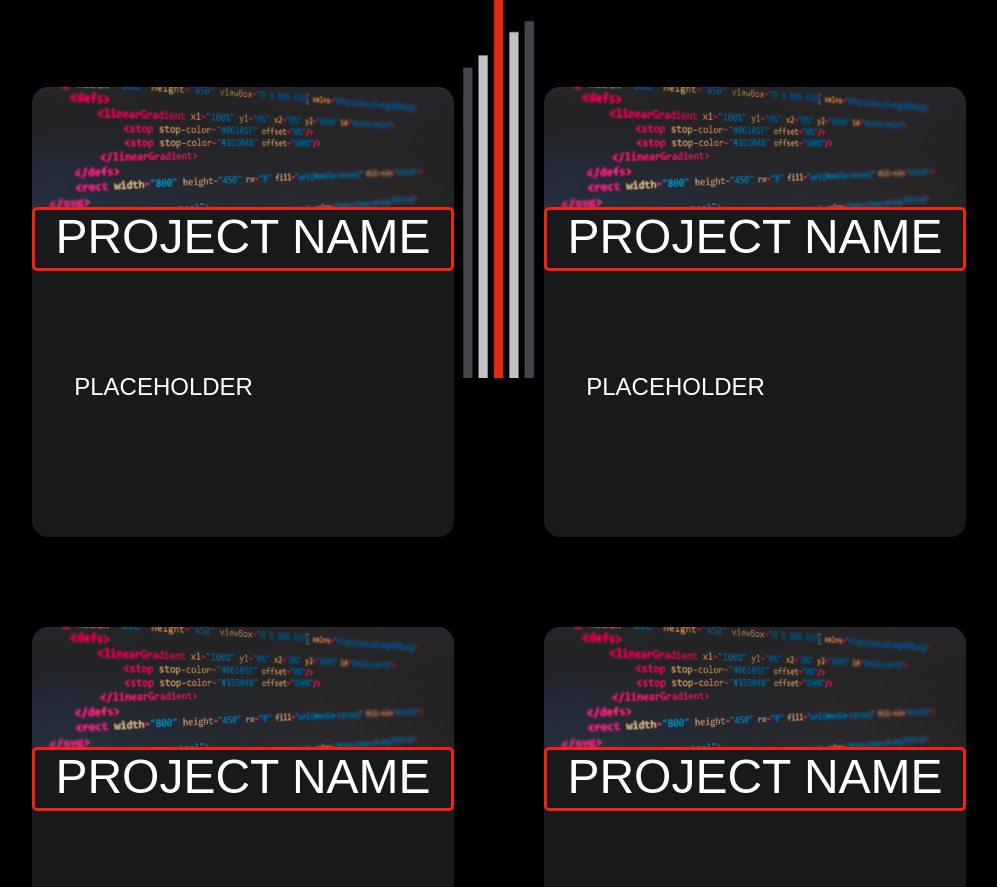
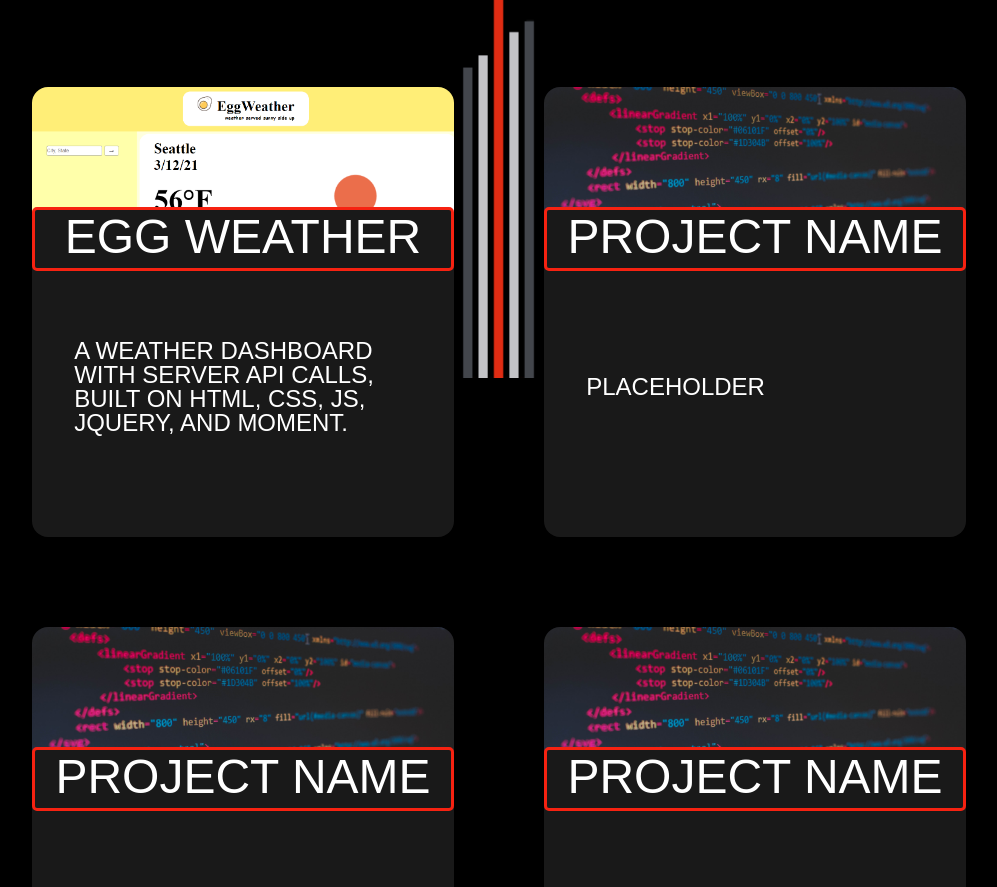
Before and after one commit to ZacharyEggert/Portfolio, a plain HTML site: page work.html in a window 1280 px wide. Shown: the part 1166-2053 px from the top of the page, without its empty margins (141-1138 px from the left). Drawn offline with Linux system fonts and the light colour scheme; a web font is replaced by a local one.

Commit message:
Add weather dashboard project

```diff
--- a/assets/css/style.css
+++ b/assets/css/style.css
@@ -253,7 +253,9 @@ main.about {
 .card.p-generator {
     background-image: url("../img/p-generator-screenshot.png");
 }
-
+.card.egg {
+    background-image: url("../img/egg-screenshot.png");
+}
 
 
 
--- a/work.html
+++ b/work.html
@@ -59,14 +59,14 @@
 
         </div>
 
-        <div class="card">
+        <div class="card egg">
 
-            <a href="https://github.com/ZacharyEggert?tab=repositories"><div class="spacer">
-                <h3>PROJECT NAME</h3>
+            <a href="https://zacharyeggert.github.io/Weather-Dashboard/"><div class="spacer">
+                <h3>EGG WEATHER</h3>
             </div></a>
-            <a href="https://github.com/ZacharyEggert?tab=repositories"><div class="card-body">
+            <a href="https://zacharyeggert.github.io/Weather-Dashboard/"><div class="card-body">
 
-                <p>PLACEHOLDER</p>
+                <p>A WEATHER DASHBOARD WITH SERVER API CALLS, BUILT ON HTML, CSS, JS, JQUERY, AND MOMENT.</p>
             </div></a>
 
         </div>
```
Also changed, not shown: assets/img/egg-screenshot.png (added).
